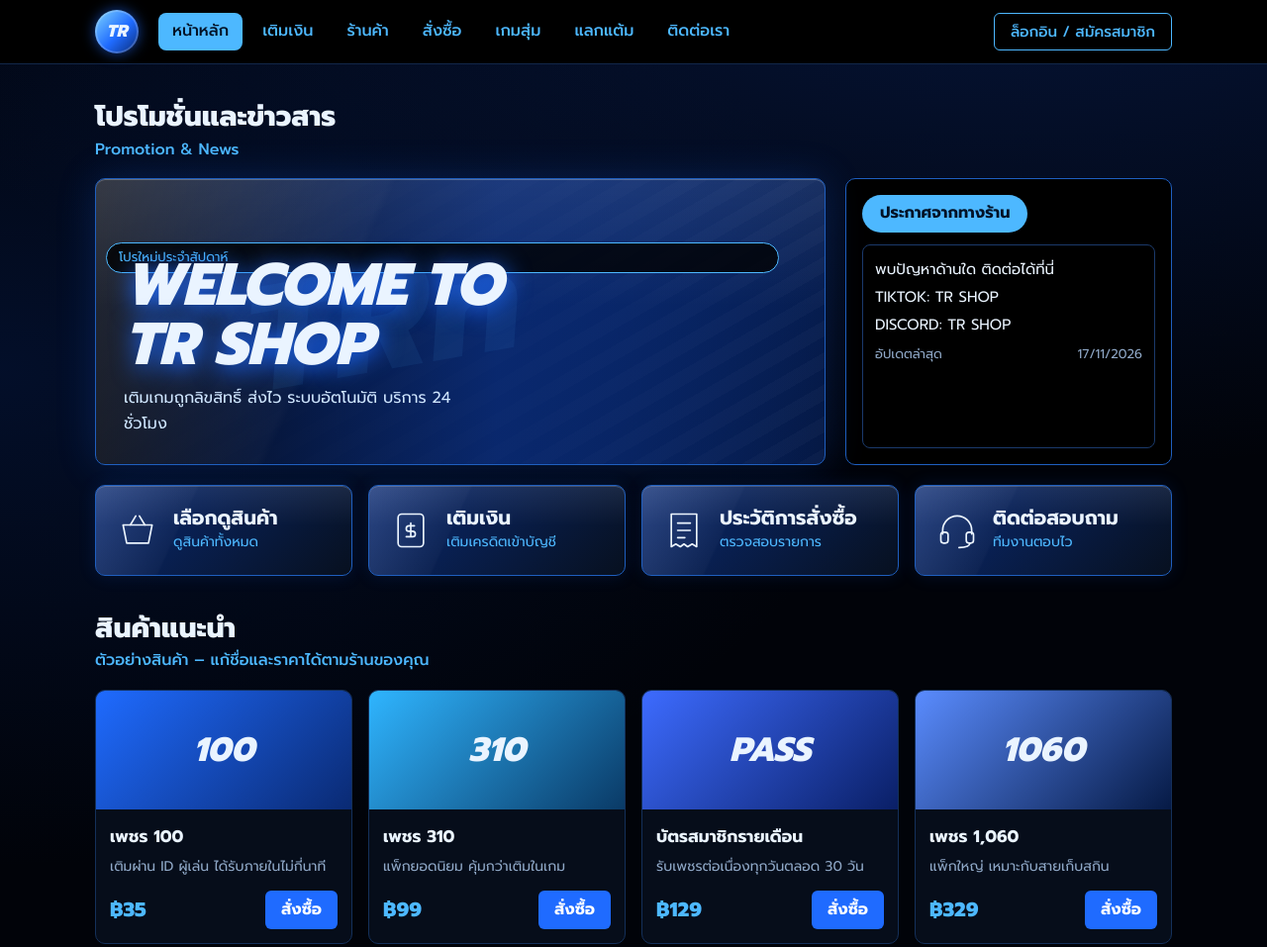
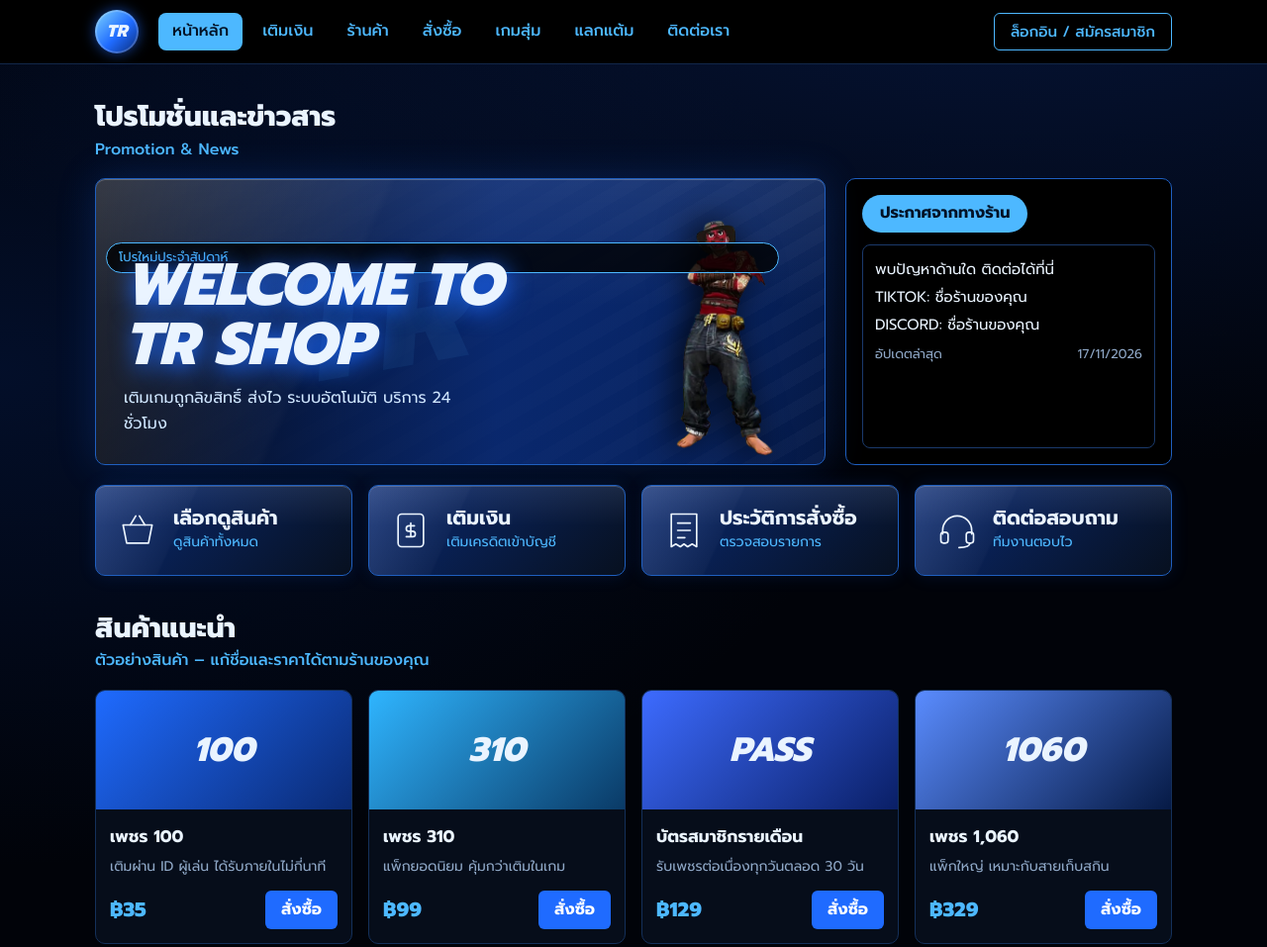
Before and after one commit to Gudaz13/TRSHOP.github.io, a plain HTML site: page index.html in a window 1280 px wide. Shown: the top 957 px of the page at 99% size. Drawn offline with nearby package versions, Linux system fonts and the light colour scheme.

Commit message:
index.html

```diff
--- a/index.html
+++ b/index.html
@@ -126,9 +126,9 @@ main,footer{position:relative;z-index:1}
  <div class="top">
   <section class="banner" aria-label="แบนเนอร์โปรโมชั่น">
    <!-- โลโก้ TR ลายน้ำด้านหลัง -->
-   <div class="banner-watermark">TRn</div>
+   <div class="banner-watermark">TR</div>
    <!-- รูปตัวละคร Free Fire ฝั่งขวา (นำไฟล์ ff-char.png มาวางในโฟลเดอร์เดียวกัน) -->
-   <img src="ff-removebg-preview.png" alt="" class="banner-char" onerror="this.style.display='none'">
+   <img src="ff-char.png" alt="" class="banner-char" onerror="this.style.display='none'">
 
    <span class="badge">โปรใหม่ประจำสัปดาห์</span>
    <h1>WELCOME TO<br>TR SHOP</h1>
@@ -138,8 +138,8 @@ main,footer{position:relative;z-index:1}
    <span class="pill">ประกาศจากทางร้าน</span>
    <div class="box">
     <div>พบปัญหาด้านใด ติดต่อได้ที่นี่</div>
-    <div>TIKTOK: TR SHOP</div>
-    <div>DISCORD: TR SHOP</div>
+    <div>TIKTOK: ชื่อร้านของคุณ</div>
+    <div>DISCORD: ชื่อร้านของคุณ</div>
     <div class="meta"><span>อัปเดตล่าสุด</span><span>17/11/2026</span></div>
    </div>
   </aside>
```
